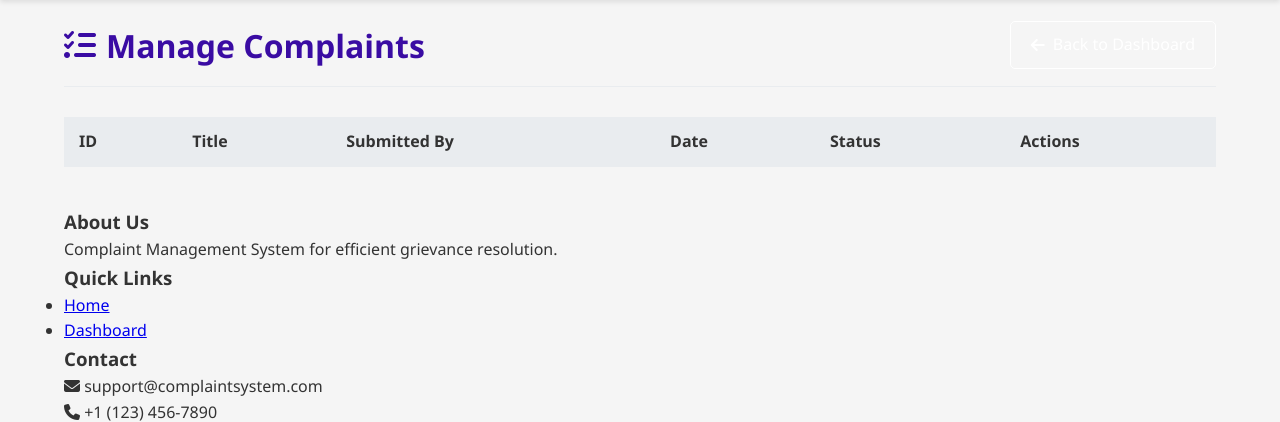
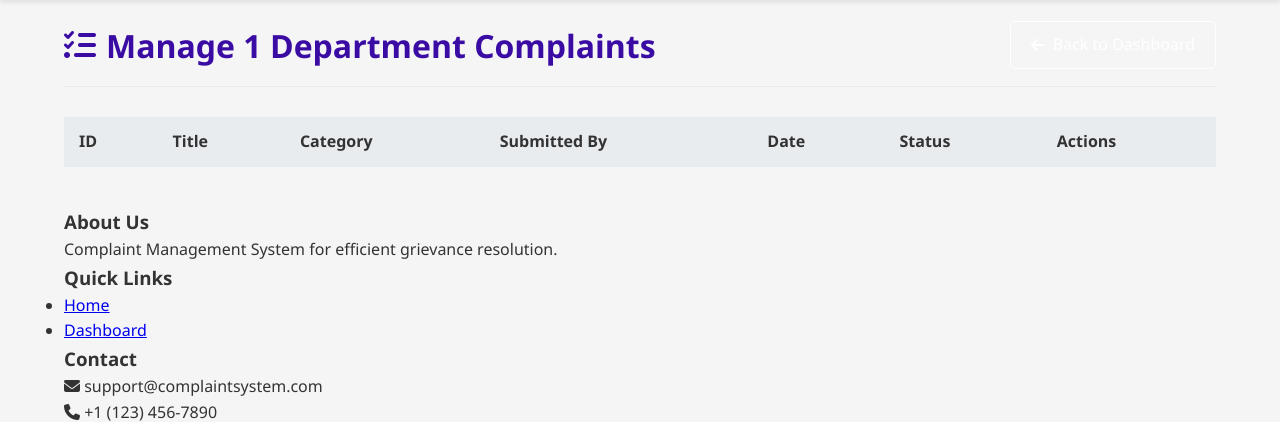
Before and after one commit to SAKTHI-TS/complaint_handle, a PHP site: page /complaint-system/admin/complaints.php in a window 1280 px wide. Shown: the part 114-536 px from the top of the page. Run offline with PHP 8.4, Linux system fonts and the light colour scheme; a user stored in the database is signed in; data comes from the database, SQL or seed files in the repository; lists and menus that the app fills with data are empty.

Commit message:
files correct

```diff
--- a/Automatic_Complaint_Handler/admin/complaints.php
+++ b/Automatic_Complaint_Handler/admin/complaints.php
@@ -59,14 +59,23 @@
 
 // Get all complaints for the department with additional details
 $complaints = $db->query(
-    "SELECT c.*, u.first_name, u.last_name, cc.name as category_name
+    "SELECT
+        c.*,
+        u.first_name,
+        u.last_name,
+        cc.name as category_name,
+        d.name as department_name
      FROM complaints c
      JOIN users u ON c.user_id = u.id
      JOIN complaint_categories cc ON c.category_id = cc.id
      JOIN departments d ON cc.department_id = d.id
-     WHERE d.name = ?
+     WHERE d.name = ? AND cc.department_id = (
+         SELECT department_id
+         FROM admins
+         WHERE id = ?
+     )
      ORDER BY c.created_at DESC",
-    [$department]
+    [$department, $_SESSION['user_id']]
 )->get_result()->fetch_all(MYSQLI_ASSOC);
 
 $pageTitle = "Manage Complaints";
@@ -75,7 +84,7 @@
 
 <div class="admin-complaints">
     <div class="page-header">
-        <h1><i class="fas fa-tasks"></i> Manage Complaints</h1>
+        <h1><i class="fas fa-tasks"></i> Manage <?php echo htmlspecialchars($department); ?> Department Complaints</h1>
         <a href="dashboard.php" class="btn btn-outline">
             <i class="fas fa-arrow-left"></i> Back to Dashboard
         </a>
@@ -93,6 +102,7 @@
                 <tr>
                     <th>ID</th>
                     <th>Title</th>
+                    <th>Category</th>
                     <th>Submitted By</th>
                     <th>Date</th>
                     <th>Status</th>
@@ -104,6 +114,7 @@
                 <tr>
                     <td><?php echo $complaint['id']; ?></td>
                     <td><?php echo htmlspecialchars($complaint['title']); ?></td>
+                    <td><?php echo htmlspecialchars($complaint['category_name']); ?></td>
                     <td><?php echo htmlspecialchars($complaint['first_name'] . ' ' . $complaint['last_name']); ?></td>
                     <td><?php echo date('M d, Y', strtotime($complaint['created_at'])); ?></td>
                     <td>
--- a/Automatic_Complaint_Handler/auth.php
+++ b/Automatic_Complaint_Handler/auth.php
@@ -158,5 +158,13 @@
             exit();
         }
     }
+
+    public static function requireUser() {
+        if (!isset($_SESSION['user_type']) || $_SESSION['user_type'] !== 'user') {
+            $_SESSION['error_message'] = "Access denied. User login required.";
+            header("Location: ../login.php");
+            exit();
+        }
+    }
 }
 ?>
```
Also changed, not shown: Automatic_Complaint_Handler/admin/dashboard.php (+23 -5 lines).
